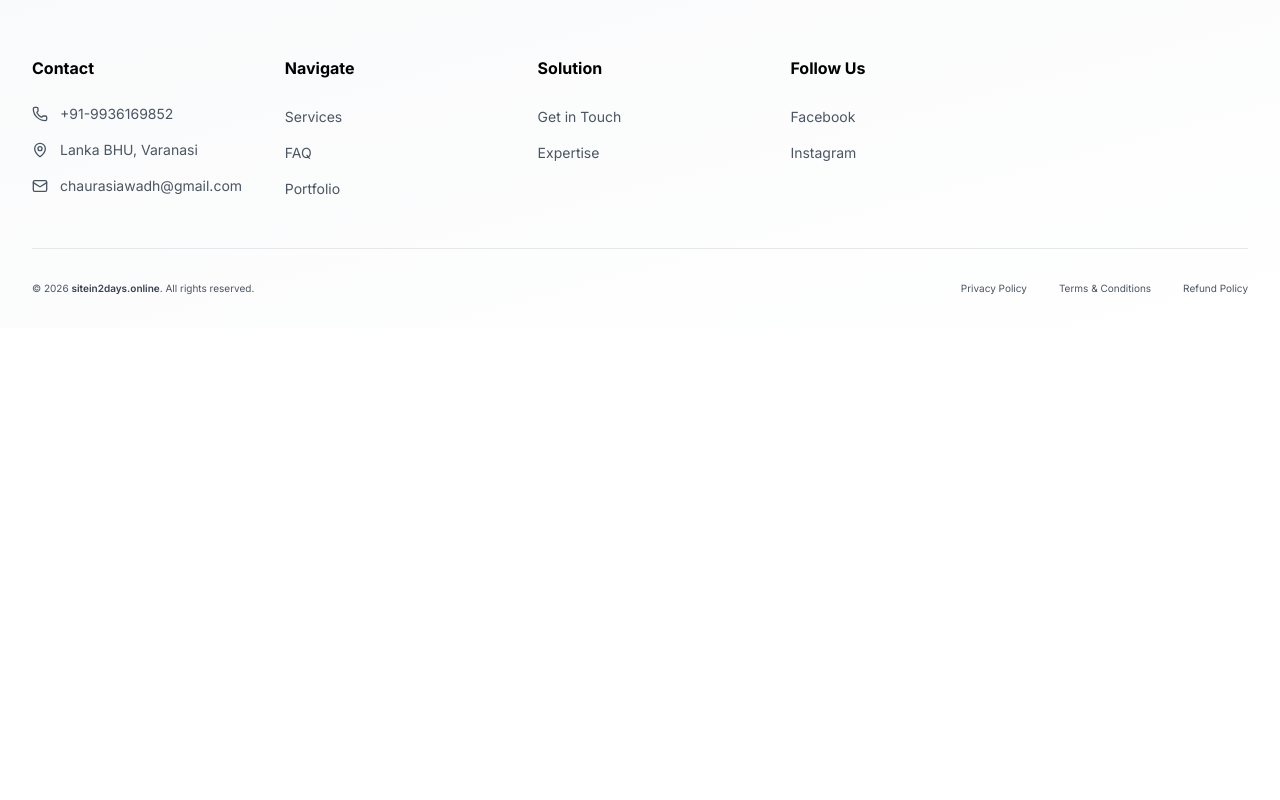
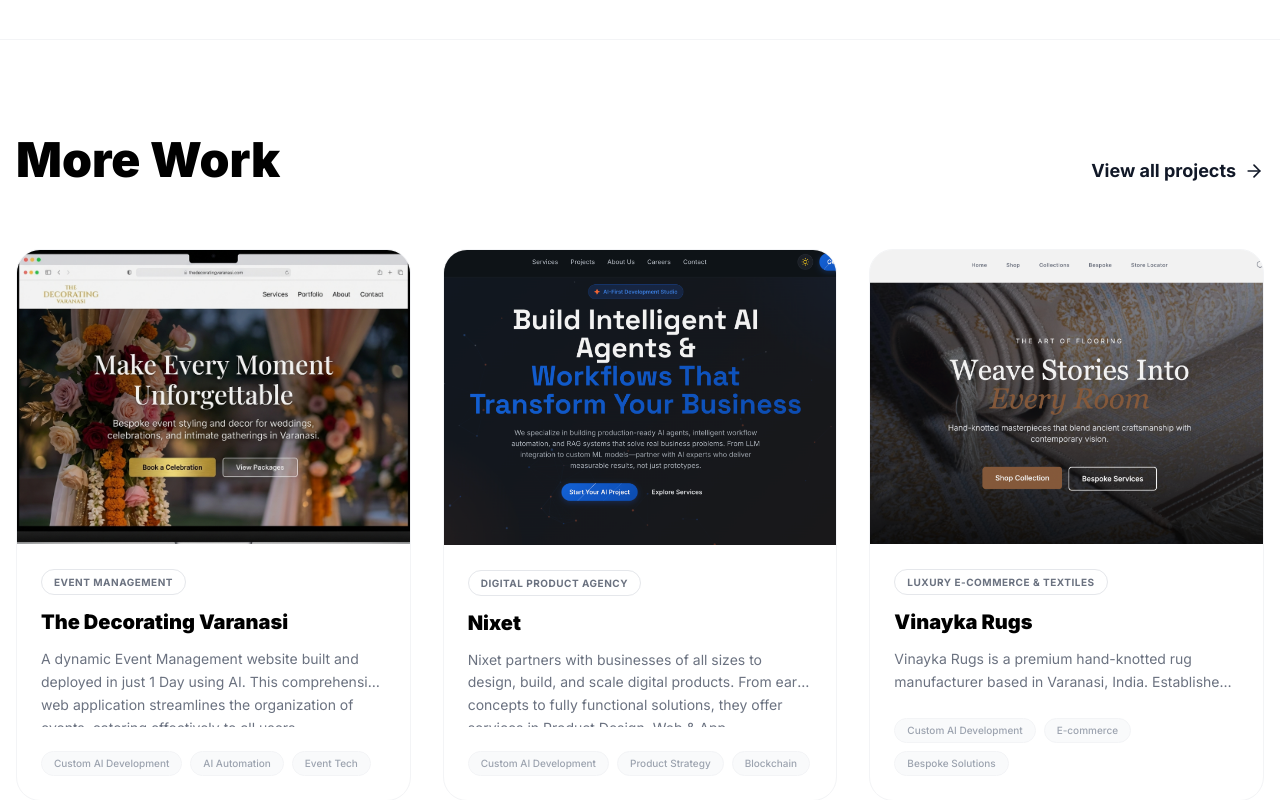
Before and after one commit to chaurasiawadh/sitein2days.online, a React (Vite) app: page /portfolio/arthik-money in a window 1280 px wide. Shown: the part 3420-4220 px from the top of the page. Before the commit the page ends 3748 px from the top, so only its background shows below. Built offline with nearby package versions, Linux system fonts and the light colour scheme.

Commit message:
refactor: Migrate project from Next.js to React with Vite.

```diff
--- a/src/pages/PortfolioDetail.tsx
+++ b/src/pages/PortfolioDetail.tsx
@@ -1,7 +1,7 @@
 import React from 'react';
 import { useParams, Navigate } from 'react-router-dom';
 import { CASE_STUDIES } from '../../constants';
-import { ArrowLeft, Check, Calendar, Users, BarChart, Server, Layers, Megaphone, Smartphone, Download, Globe } from 'lucide-react';
+import { ArrowLeft, Check, Calendar, Users, BarChart, Server, Layers, Megaphone, Smartphone, Download, Globe, ArrowRight } from 'lucide-react';
 import { Link } from 'react-router-dom';
 import VenomButton from '../components/VenomButton';
 
@@ -12,6 +12,13 @@
     if (!study) {
         return <Navigate to="/portfolio" replace />;
     }
+
+    const currentIndex = CASE_STUDIES.findIndex(s => s.slug === slug);
+    const moreProjects = [
+        CASE_STUDIES[(currentIndex + 1) % CASE_STUDIES.length],
+        CASE_STUDIES[(currentIndex + 2) % CASE_STUDIES.length],
+        CASE_STUDIES[(currentIndex + 3) % CASE_STUDIES.length],
+    ];
 
     return (
         <div className="bg-white text-gray-900 font-sans">
@@ -184,11 +191,68 @@
                     </div>
 
                     {/* Testimonial */}
-                    <div className="text-center max-w-3xl mx-auto py-12">
-                        <p className="text-3xl font-medium italic text-gray-800 mb-6">"{study.testimonial}"</p>
-                        <div className="font-black text-lg">{study.testimonialAuthor}</div>
+                    {study.testimonial && (
+                        <div className="text-center max-w-3xl mx-auto py-12">
+                            <p className="text-3xl font-medium italic text-gray-800 mb-6">"{study.testimonial}"</p>
+                            <div className="font-black text-lg">{study.testimonialAuthor}</div>
+                        </div>
+                    )}
+                </div>
+
+                {/* More Projects Integration to improve SEO internal linking */}
+                <div className="px-4 max-w-7xl mx-auto mt-20 sm:mt-32 border-t border-gray-100 pt-16 sm:pt-24">
+                    <div className="flex flex-col sm:flex-row items-baseline justify-between mb-12 sm:mb-16 gap-6">
+                        <h2 className="text-4xl sm:text-5xl font-black text-black">More Work</h2>
+                        <Link to="/portfolio" className="group flex items-center gap-2 text-lg font-bold hover:text-purple-600 transition-colors">
+                            View all projects <ArrowRight size={20} className="group-hover:translate-x-1 transition-transform" />
+                        </Link>
+                    </div>
+                    <div className="grid grid-cols-1 md:grid-cols-3 gap-8">
+                        {moreProjects.map((project) => (
+                            <Link
+                                to={`/portfolio/${project.slug}`}
+                                key={project.slug}
+                                className="group bg-white rounded-3xl overflow-hidden border border-gray-100 hover:border-gray-200 hover:shadow-xl transition-all duration-300 flex flex-col h-full"
+                            >
+                                <div className="aspect-[4/3] overflow-hidden bg-gray-100 relative">
+                                    <div className="absolute inset-0 bg-black/5 group-hover:bg-transparent transition-colors z-10" />
+                                    <img
+                                        src={project.image}
+                                        alt={project.client}
+                                        loading="lazy"
+                                        className="w-full h-full object-cover transform transition-transform duration-700 group-hover:scale-105"
+                                    />
+                                    <div className="absolute top-4 right-4 z-20 opacity-0 group-hover:opacity-100 transition-opacity">
+                                        <div className="bg-white/90 backdrop-blur-sm p-2 rounded-full shadow-sm text-black">
+                                            <ArrowRight size={20} />
+                                        </div>
+                                    </div>
+                                </div>
+                                <div className="p-6 flex flex-col flex-grow">
+                                    <div className="mb-4">
+                                        <span className="text-[10px] font-bold uppercase tracking-wider px-3 py-1.5 rounded-full text-gray-500 border border-gray-200">
+                                            {project.industry}
+                                        </span>
+                                    </div>
+                                    <h3 className="text-xl font-black mb-3 text-black group-hover:text-purple-600 transition-colors">
+                                        {project.client}
+                                    </h3>
+                                    <p className="text-gray-500 text-sm leading-relaxed mb-6 line-clamp-2 flex-grow">
+                                        {project.overview}
+                                    </p>
+                                    <div className="flex flex-wrap gap-2 mt-auto">
+                                        {project.services.slice(0, 3).map(s => (
+                                            <span key={s} className="text-[10px] font-medium px-3 py-1 rounded-full text-gray-400 bg-gray-50 border border-gray-100">
+                                                {s}
+                                            </span>
+                                        ))}
+                                    </div>
+                                </div>
+                            </Link>
+                        ))}
                     </div>
                 </div>
+
             </div>
         </div>
     );
```
